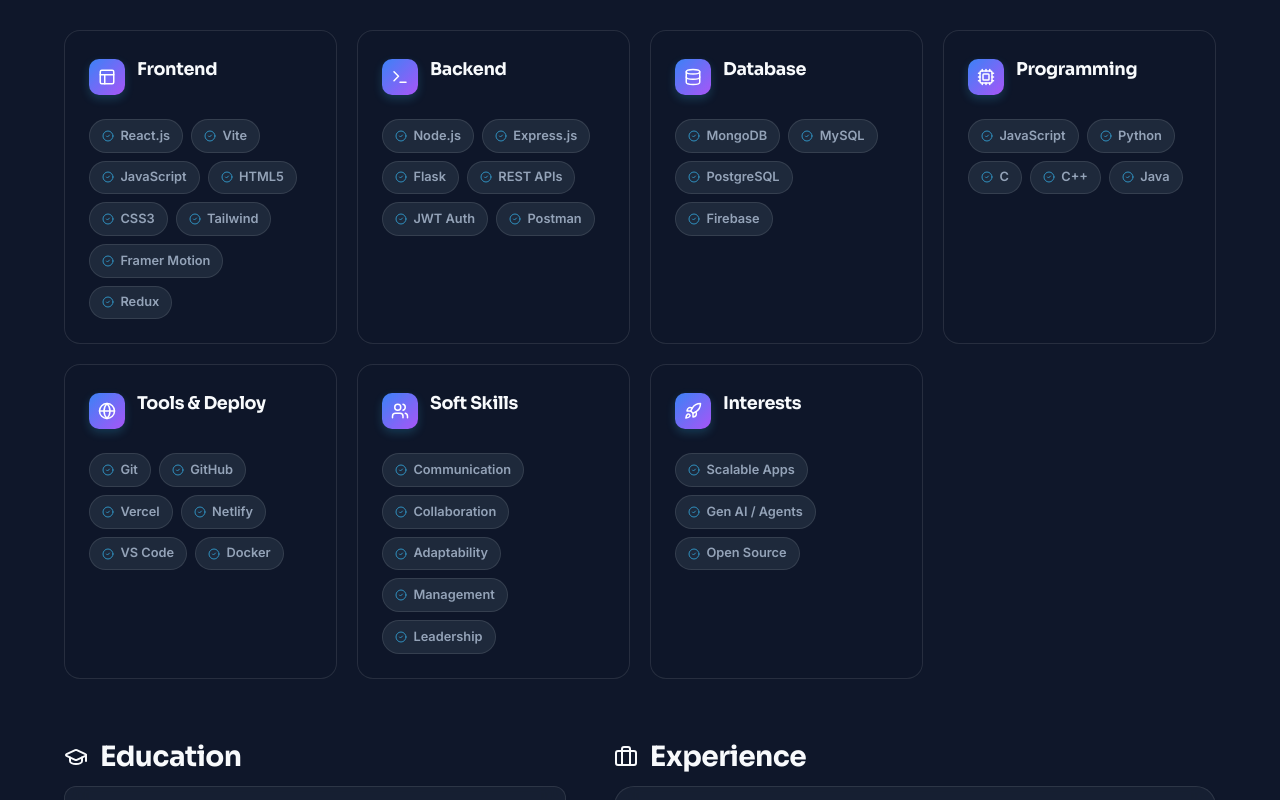
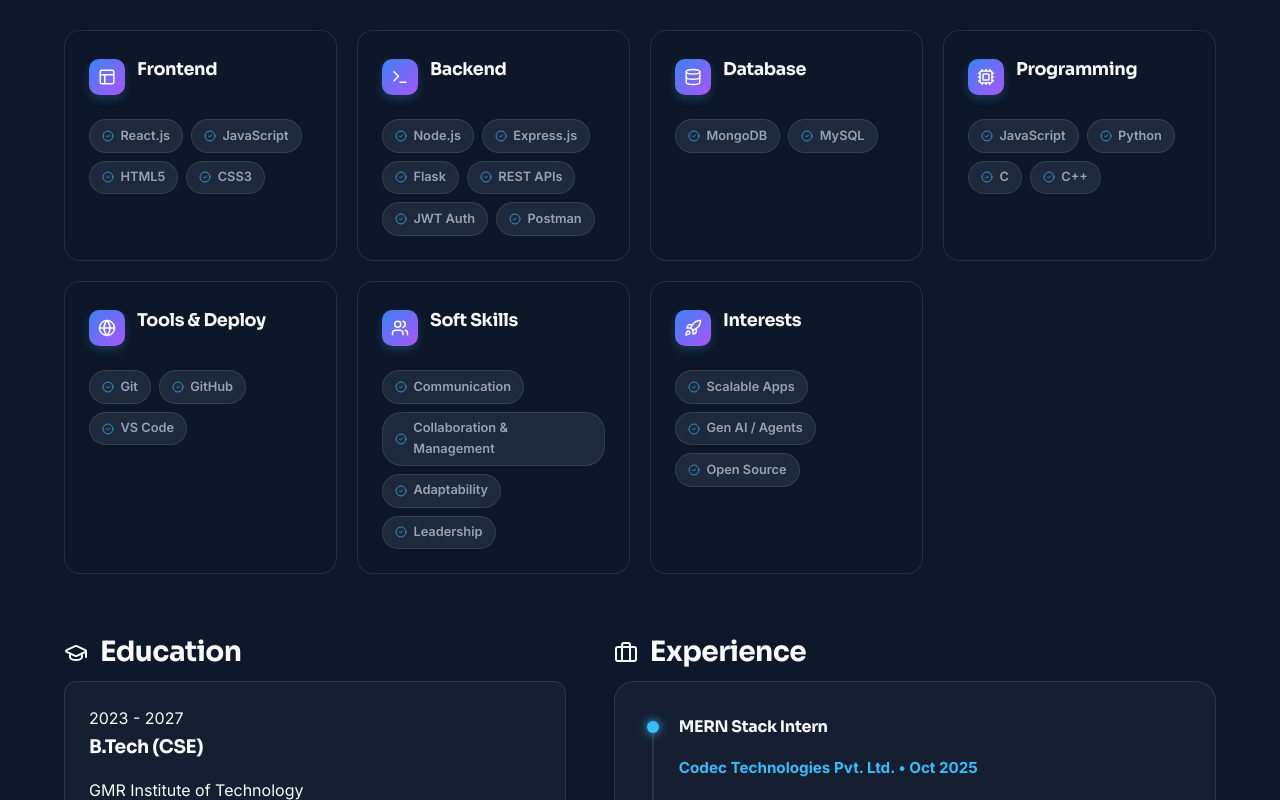
Before and after one commit to prudhvi-raju-jubburu/personal_potfolio, a React (Vite) app: page /about in a window 1280 px wide. Shown: the part 980-1780 px from the top of the page. Built offline with nearby package versions, Linux system fonts and the light colour scheme.

Commit message:
Updated portfolio UI and fixes  in home page

```diff
--- a/src/pages/About.jsx
+++ b/src/pages/About.jsx
@@ -28,7 +28,7 @@
     {
       title: 'Frontend',
       icon: <Layout className="category-icon frontend" />,
-      skills: ['React.js', 'Vite', 'JavaScript', 'HTML5', 'CSS3', 'Tailwind', 'Framer Motion', 'Redux']
+      skills: ['React.js', 'JavaScript', 'HTML5', 'CSS3']
     },
     {
       title: 'Backend',
@@ -38,22 +38,22 @@
     {
       title: 'Database',
       icon: <Database className="category-icon database" />,
-      skills: ['MongoDB', 'MySQL', 'PostgreSQL', 'Firebase']
+      skills: ['MongoDB', 'MySQL']
     },
     {
       title: 'Programming',
       icon: <Cpu className="category-icon languages" />,
-      skills: ['JavaScript', 'Python', 'C', 'C++', 'Java']
+      skills: ['JavaScript', 'Python', 'C', 'C++']
     },
     {
       title: 'Tools & Deploy',
       icon: <Globe className="category-icon tools" />,
-      skills: ['Git', 'GitHub', 'Vercel', 'Netlify', 'VS Code', 'Docker']
+      skills: ['Git', 'GitHub', 'VS Code']
     },
     {
       title: 'Soft Skills',
       icon: <Users className="category-icon soft-skills" />,
-      skills: ['Communication', 'Collaboration', 'Adaptability', 'Management', 'Leadership']
+      skills: ['Communication', 'Collaboration & Management', 'Adaptability', 'Leadership']
     },
     {
       title: 'Interests',
--- a/src/pages/Home.css
+++ b/src/pages/Home.css
@@ -237,7 +237,24 @@
 /* Responsiveness */
 @media screen and (max-width: 1024px) {
   .why-hire-grid {
-    grid-template-columns: repeat(2, 1fr); /* 2 per row on tablets */
+    grid-template-columns: repeat(2, 1fr);
+  }
+}
+
+@media screen and (max-width: 600px) {
+  .why-hire-grid {
+    grid-template-columns: 1fr; /* 1 per row on mobile for better readability */
+    gap: 1.5rem;
+  }
+
+  .why-hire-card {
+    min-height: auto; /* Allow auto height on mobile */
+    padding: 2.5rem 1.5rem;
+  }
+
+  .why-hire-card h3 {
+    white-space: normal; /* Allow wrap if name is extremely long on narrow mobile */
+    font-size: 1.25rem;
   }
 }
 
```
Also changed, not shown: vercel.json (added).
